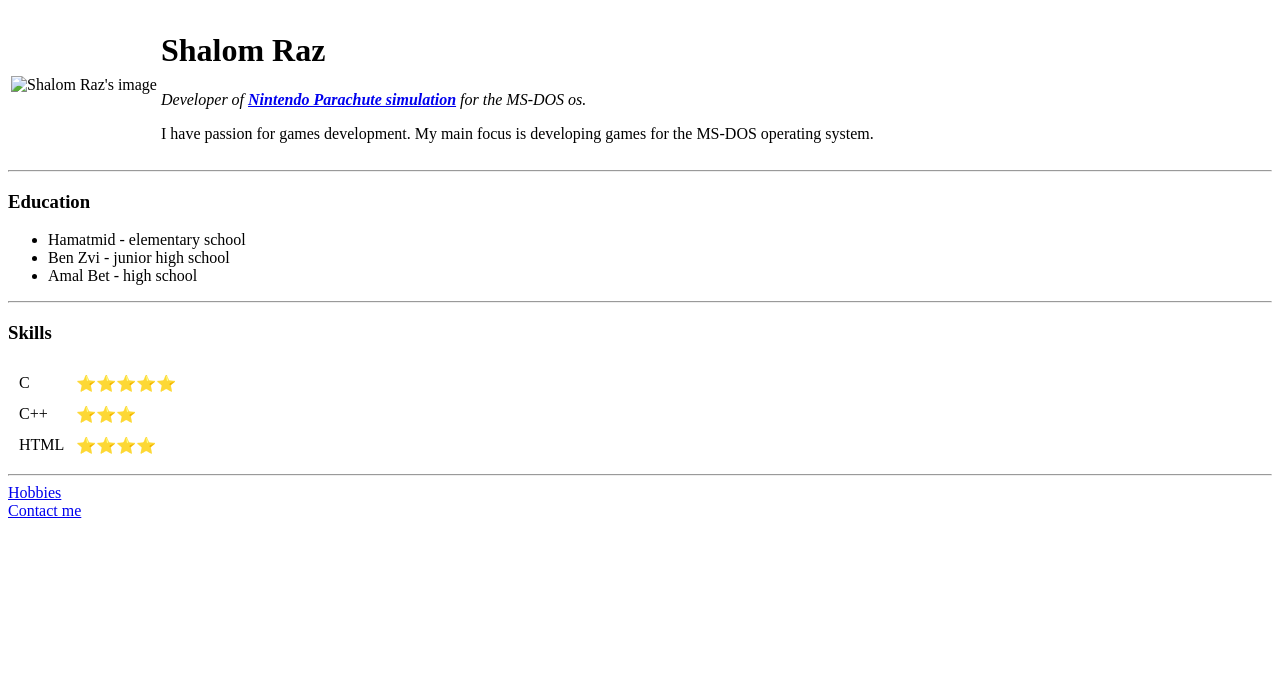
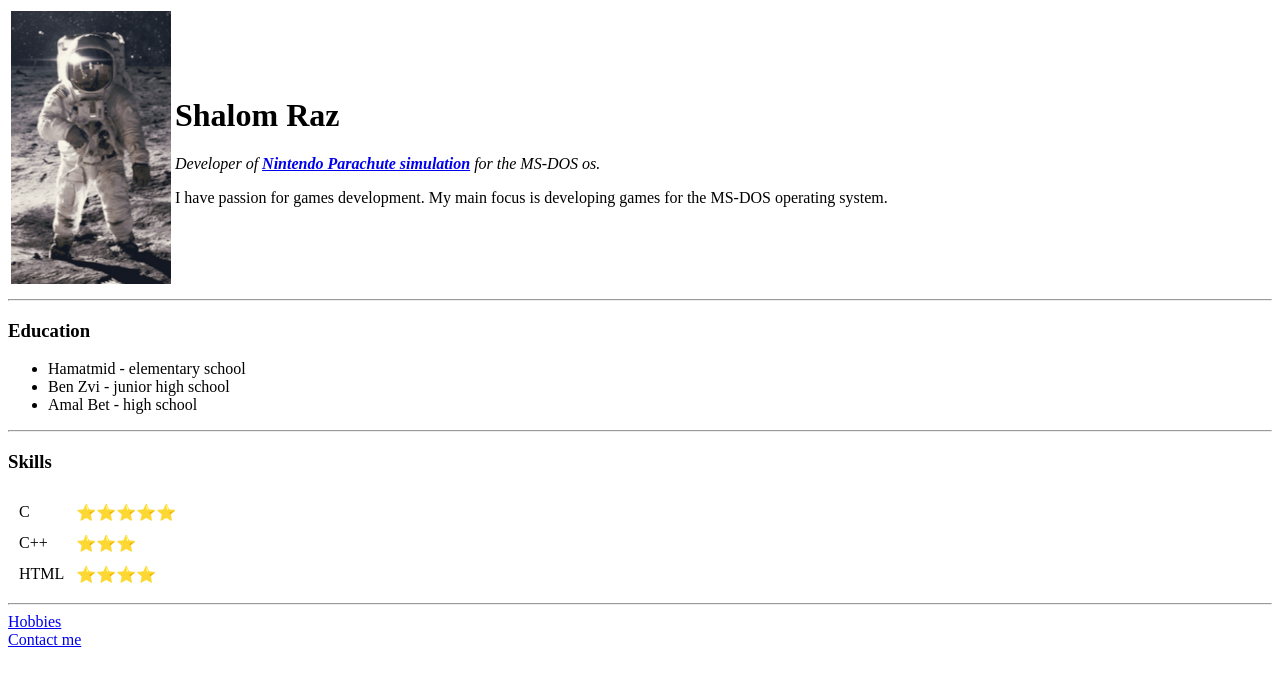
Before and after one commit to Zoltar76/cv, a plain HTML site: page index.html in a window 1280 px wide. Drawn offline with Linux system fonts and the light colour scheme; the site is published under a folder, as on GitHub Pages, so addresses that start at the root find nothing.

Commit message:
Update index.html

```diff
--- a/index.html
+++ b/index.html
@@ -9,7 +9,7 @@
 <body>
   <table>
     <tr>
-      <td><img src="/images/astronaut.png" alt="Shalom Raz's image"></td>
+      <td><img src="images/astronaut.png" alt="Shalom Raz's image"></td>
       <td>
         <h1>Shalom Raz</h1>
         <p><em>Developer of <strong><a href="https://friedpixels.itch.io/parachute">Nintendo Parachute simulation</a></strong>
```
